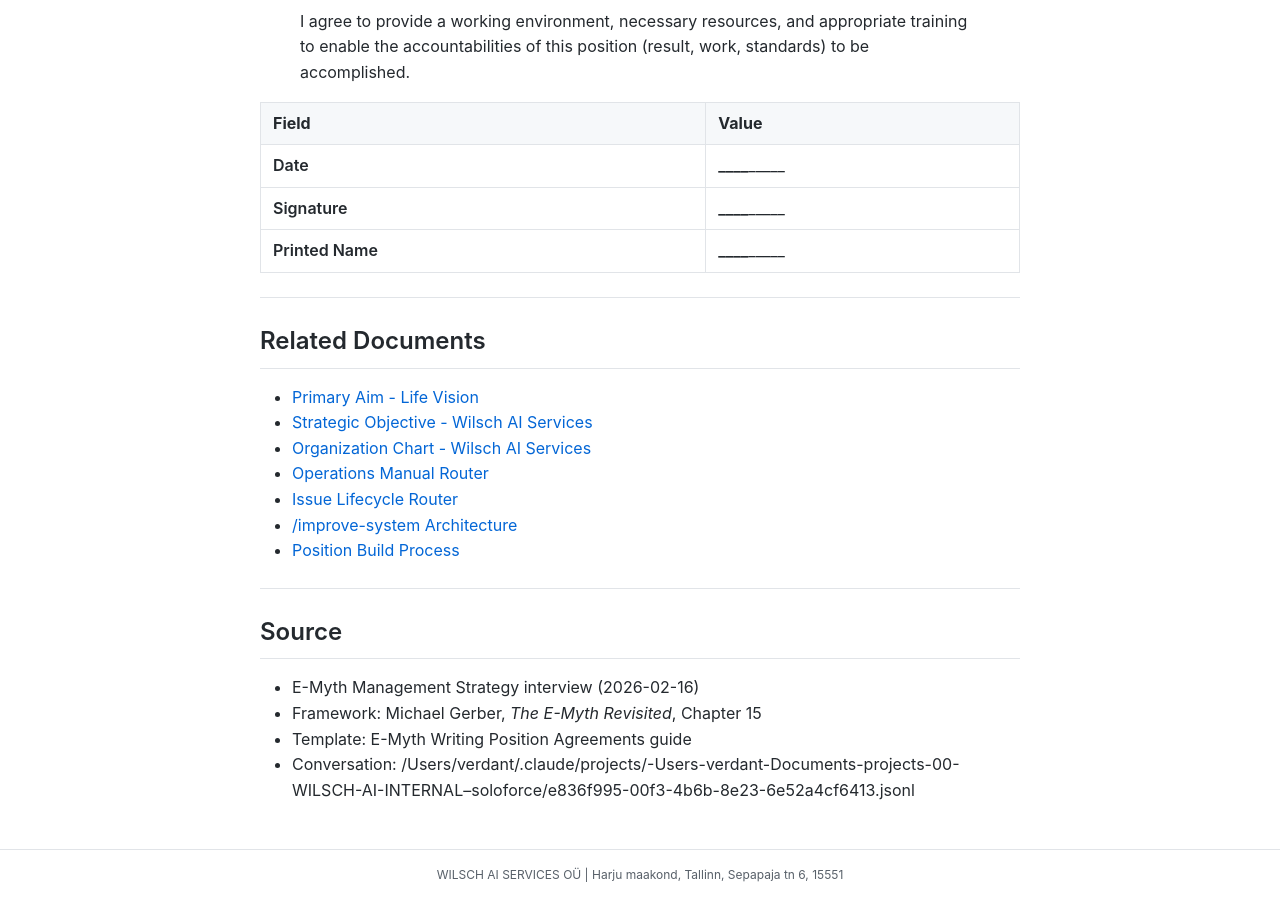
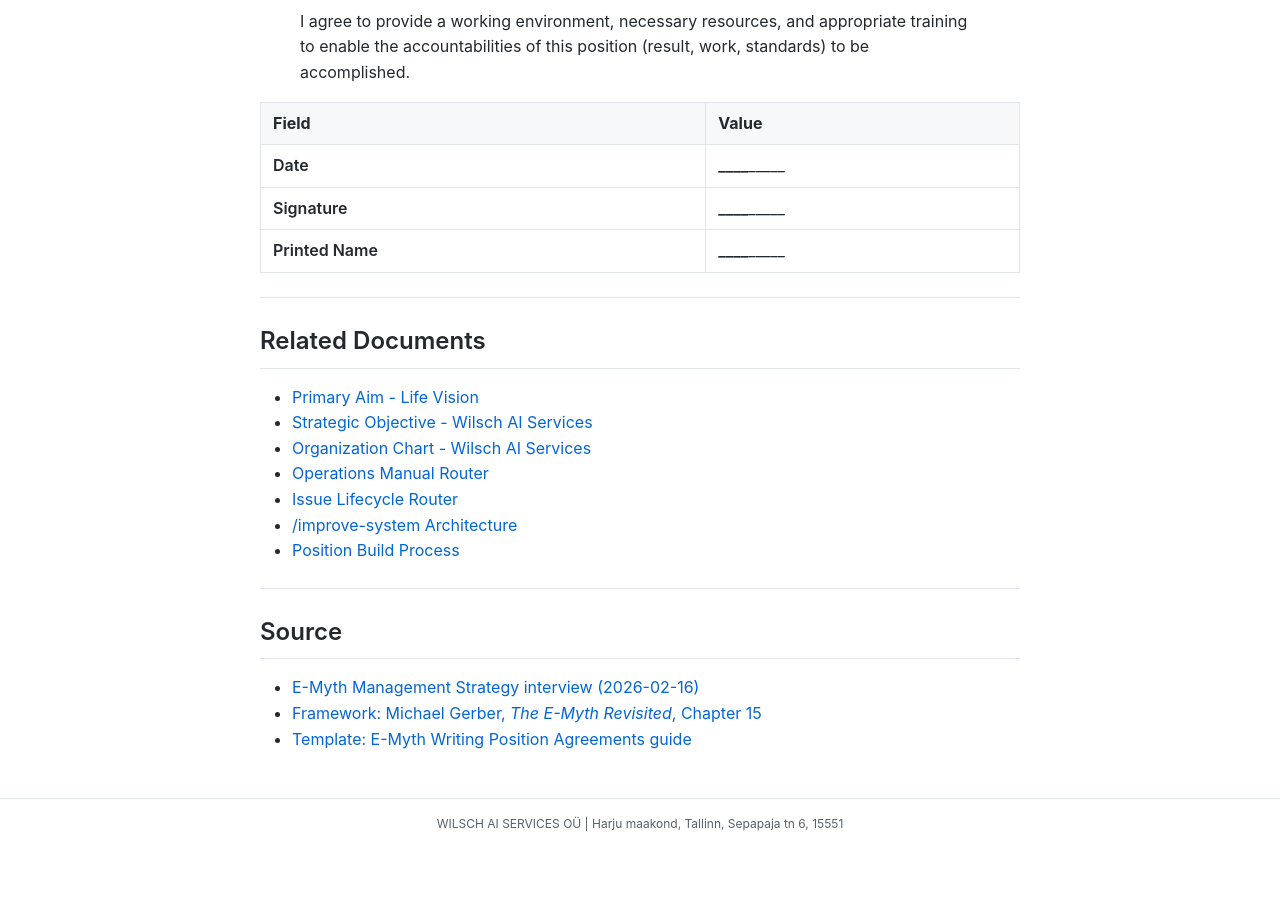
Before and after one commit to MariusWilsch/public-wilsch-ai-pages, a Jekyll site: the page built from global/system-engineer-position-agreement-wilsch-ai-services.md, in a window 1280 px wide and 900 px high, scrolled down 4397 px. Built offline with Jekyll 4.4.1, drawn with Linux system fonts in a browser that asks for light colours; our own code applies the rules of GitHub Pages for plain Markdown files; after the commit the page ends 5245 px from its top, so only the background shows below that.

Commit message:
Sync from hippocampus 2026-02-16

```diff
--- a/global/system-engineer-position-agreement-wilsch-ai-services.md
+++ b/global/system-engineer-position-agreement-wilsch-ai-services.md
@@ -153,7 +153,6 @@ Position Agreement for the System Engineer position at Wilsch AI Services. Frame
 
 ## Source
 
-- E-Myth Management Strategy interview (2026-02-16)
-- Framework: Michael Gerber, *The E-Myth Revisited*, Chapter 15
-- Template: E-Myth Writing Position Agreements guide
-- Conversation: /Users/verdant/.claude/projects/-Users-verdant-Documents-projects-00-WILSCH-AI-INTERNAL--soloforce/e836f995-00f3-4b6b-8e23-6e52a4cf6413.jsonl
+- [E-Myth Management Strategy interview (2026-02-16)](/Users/verdant/.claude/projects/-Users-verdant-Documents-projects-00-WILSCH-AI-INTERNAL--soloforce/e836f995-00f3-4b6b-8e23-6e52a4cf6413.jsonl)
+- [Framework: Michael Gerber, *The E-Myth Revisited*, Chapter 15](https://mariuswilsch.github.io/public-wilsch-ai-pages/project/soloforce/emyth-chapters/emyth-writing-position-agreements)
+- [Template: E-Myth Writing Position Agreements guide](https://mariuswilsch.github.io/public-wilsch-ai-pages/project/soloforce/emyth-chapters/emyth-writing-position-agreements)
```
